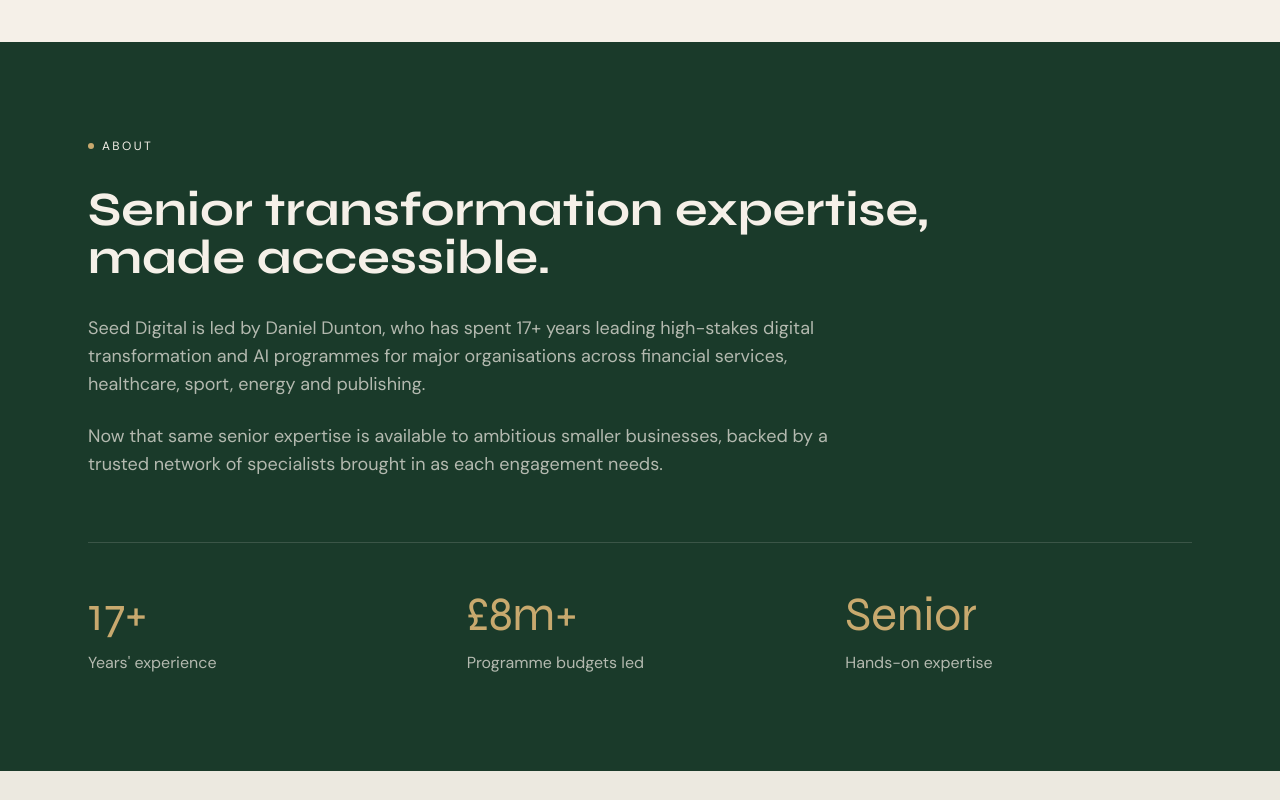
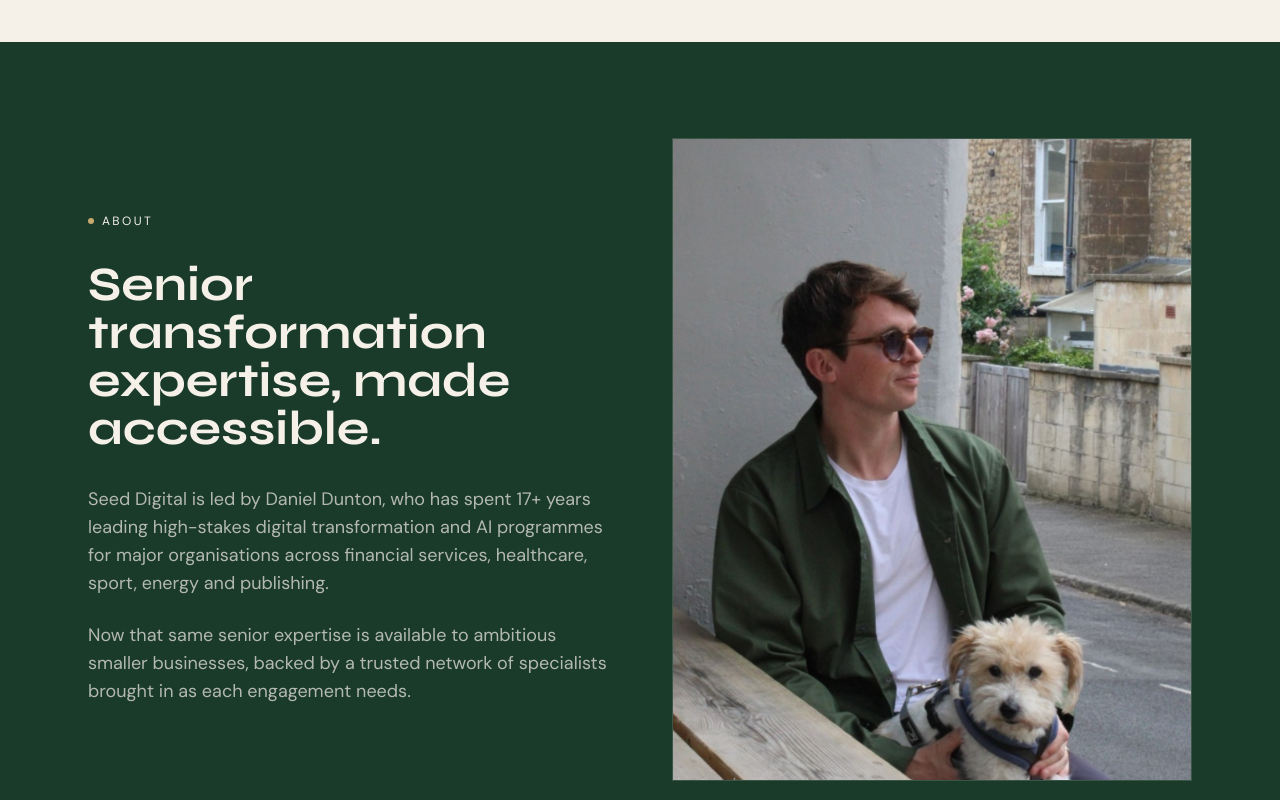
Before and after one commit to djrdunton-pocket/seed-digital, a Next.js app: page / in a window 1280 px wide. Shown: the part 3700-4500 px from the top of the page. Built offline with nearby package versions, Linux system fonts and the light colour scheme; no server answers.

Commit message:
Add founder photo to About section

```diff
--- a/app/components/Credibility.tsx
+++ b/app/components/Credibility.tsx
@@ -1,3 +1,4 @@
+import Image from 'next/image';
 import Eyebrow from './Eyebrow';
 
 const stats = [
@@ -10,15 +11,17 @@
   return (
     <section id="about" className="bg-[#1a3a2a] text-[#f5f0e8] py-24 scroll-mt-16">
       <div className="max-w-6xl mx-auto px-6">
+        <div className="grid md:grid-cols-2 gap-12 lg:gap-16 items-center">
+          <div>
             <div className="text-[#f5f0e8]">
               <Eyebrow>About</Eyebrow>
             </div>
 
-        <h2 className="mt-8 font-syne font-bold text-4xl md:text-5xl max-w-4xl">
+            <h2 className="mt-8 font-syne font-bold text-4xl md:text-5xl">
               Senior transformation expertise, made accessible.
             </h2>
 
-        <div className="mt-8 space-y-6 text-lg text-[#f5f0e8]/70 max-w-3xl">
+            <div className="mt-8 space-y-6 text-lg text-[#f5f0e8]/70">
               <p>
                 Seed Digital is led by Daniel Dunton, who has spent 17+ years
                 leading high-stakes digital transformation and AI programmes for
@@ -27,9 +30,21 @@
               </p>
               <p>
                 Now that same senior expertise is available to ambitious smaller
-            businesses, backed by a trusted network of specialists brought in as
-            each engagement needs.
+                businesses, backed by a trusted network of specialists brought in
+                as each engagement needs.
               </p>
+            </div>
+          </div>
+
+          <div>
+            <Image
+              src="/dan_dunton_photo.jpeg"
+              alt="Daniel Dunton, founder of Seed Digital"
+              width={941}
+              height={1170}
+              className="w-full h-auto object-cover border border-[#f5f0e8]/15"
+            />
+          </div>
         </div>
 
         <div className="mt-16 grid sm:grid-cols-3 gap-8 border-t border-[#f5f0e8]/15 pt-12">
```
Also changed, not shown: public/dan_dunton_photo.jpeg (added). Lines whose indentation alone changed are shown as unchanged.
